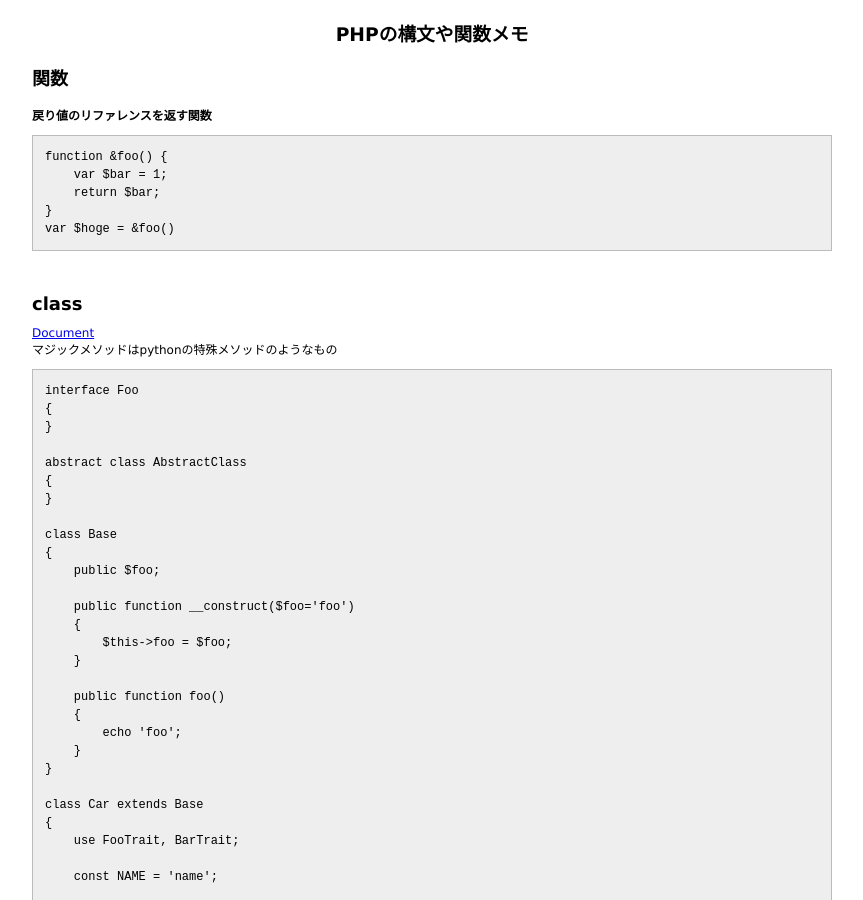
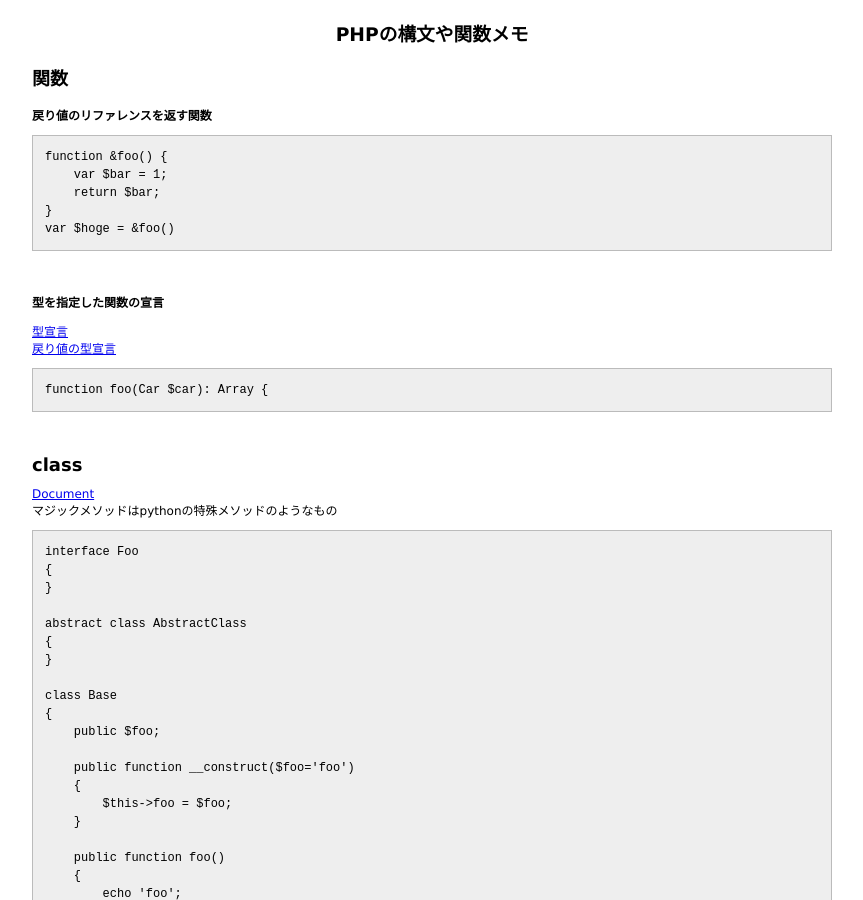
Before and after one commit to 38elements/38elements.github.com, a Jekyll site: the page built from _posts/2016-05-24-php.md, in a window 1280 px wide and 900 px high. Shown: the whole window, without its empty margins (208-1071 px from the left). Built offline with Jekyll 4.4.1, drawn with Linux system fonts in a browser that asks for light colours.

Commit message:
Update 2016-05-24-php.md

````diff
--- a/_posts/2016-05-24-php.md
+++ b/_posts/2016-05-24-php.md
@@ -14,7 +14,14 @@ var $hoge = &foo()
 ```
 <br>
 
+#### 型を指定した関数の宣言
+[型宣言](https://secure.php.net/manual/ja/functions.arguments.php#functions.arguments.type-declaration)
+[戻り値の型宣言](https://secure.php.net/manual/ja/functions.returning-values.php#functions.returning-values.type-declaration)
 
+```
+function foo(Car $car): Array {
+```
+<br>
 
 
 ## class
````
